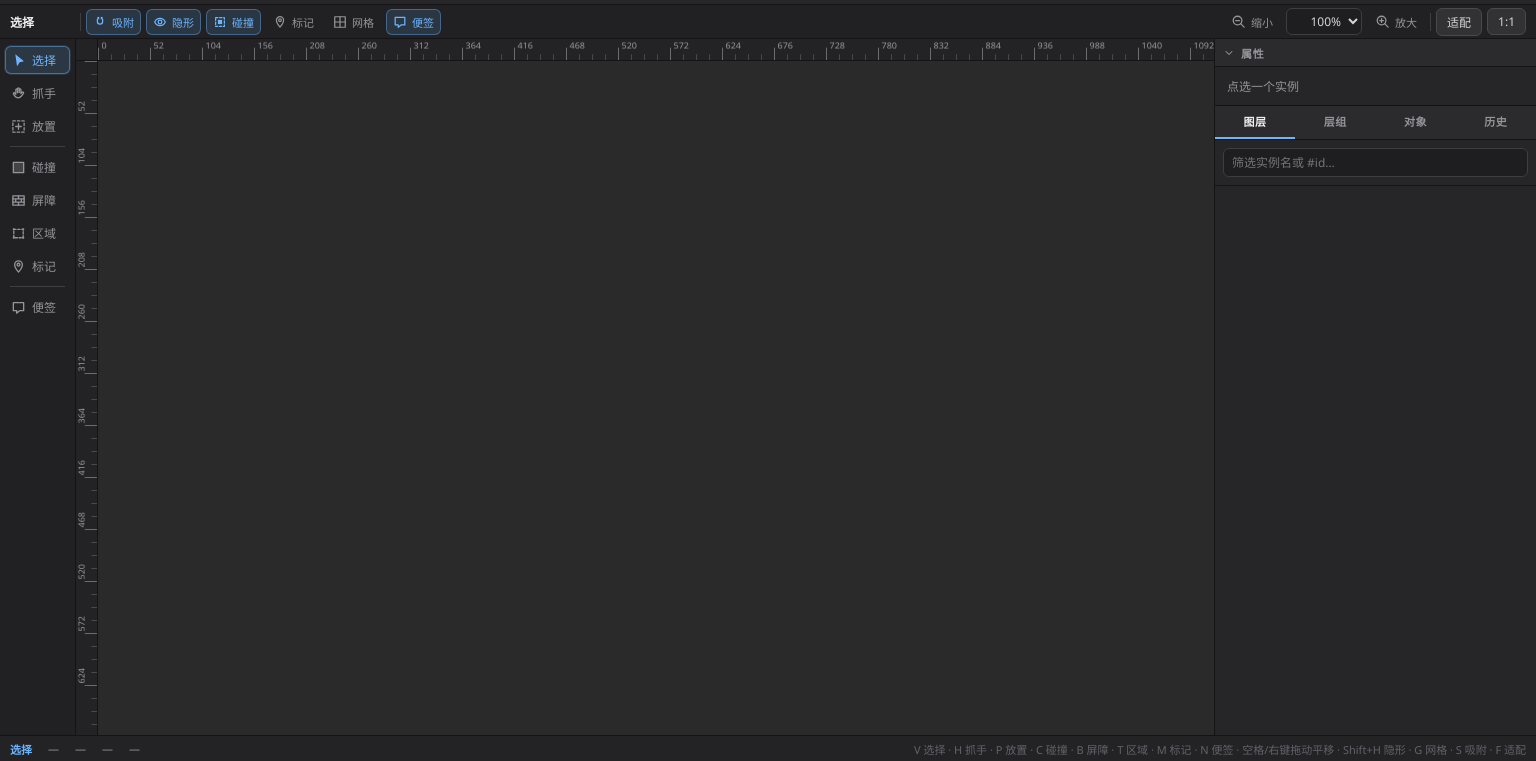
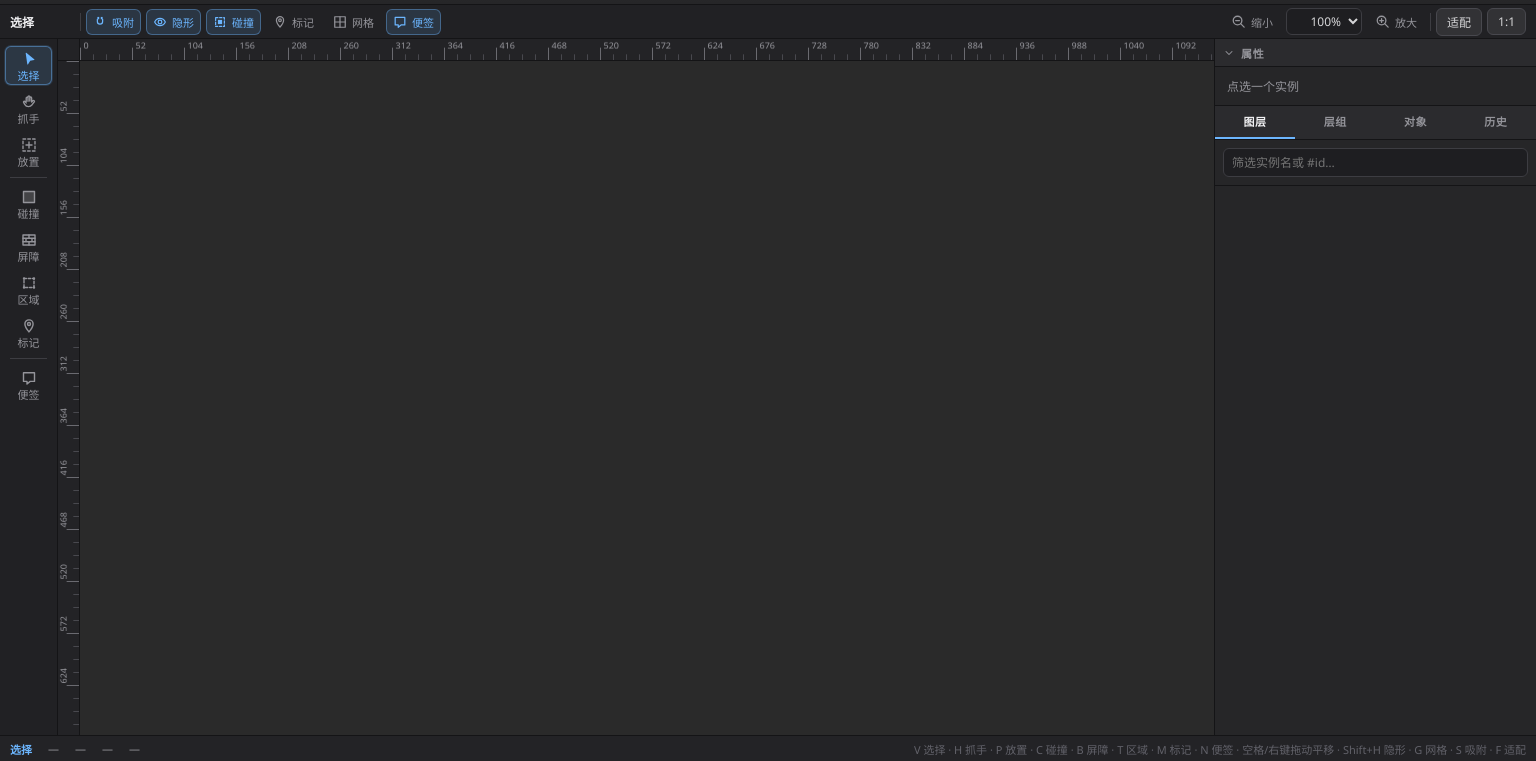
Before and after one commit to altairwei/stoneshard-room-editor, a website built with Vite: page index.html in a window 1536 px wide. Shown: the part 39-800 px from the top of the page. Built offline with nearby package versions, Linux system fonts and the light colour scheme; files whose address does not match are found by name.

Commit message:
feat: toolbox labels under the icons, always on
Replaces the wide-window icon+text rows: the rail is now a fixed 58px
with the two-char label stacked under each icon, so tool names are
visible at any viewport without crowding the canvas.

```diff
--- a/src/style.css
+++ b/src/style.css
@@ -71,7 +71,7 @@ button.primary:hover { background: linear-gradient(#4a97ea, #3380d2); }
 #b-compile svg { width: 13px; height: 13px; display: block; }
 .dirty-dot { color: var(--warn); font-size: 9px; margin-left: 1px; }
 
-/* ---------------- tool options bar ---------------- */
+/* tool options bar sits flush under the app bar */
 #options {
   display: flex; align-items: center; gap: 5px; height: 34px; padding: 0 10px; flex: none;
   background: var(--bg-2); border-bottom: 1px solid var(--line-2);
@@ -113,16 +113,18 @@ button.primary:hover { background: linear-gradient(#4a97ea, #3380d2); }
 /* ---------------- main grid ---------------- */
 main {
   flex: 1; min-height: 0;
-  display: grid; grid-template-columns: 40px minmax(0, 1fr) var(--dock-w);
+  display: grid; grid-template-columns: 58px minmax(0, 1fr) var(--dock-w);
 }
 
-/* ---------------- toolbox ---------------- */
+/* ---------------- toolbox ----------------
+   图标在下、两字标签在上（垂直堆叠），栏宽恒定，任何视口都显示文字。 */
 #toolbox {
   background: var(--bg-2); border-right: 1px solid var(--line-2);
-  display: flex; flex-direction: column; align-items: center; padding: 6px 0; gap: 3px;
+  display: flex; flex-direction: column; align-items: stretch; padding: 6px 4px; gap: 2px;
 }
 #toolbox button {
-  width: 30px; height: 30px; padding: 0; display: grid; place-items: center;
+  width: auto; padding: 5px 0 4px;
+  display: flex; flex-direction: column; align-items: center; gap: 3px;
   background: transparent; border: 1px solid transparent; border-radius: 7px; color: var(--muted);
 }
 #toolbox button:hover { background: var(--hover); color: var(--text); }
@@ -130,22 +132,10 @@ main {
   background: rgba(108, 182, 255, .15); color: var(--accent);
   box-shadow: inset 0 0 0 1px rgba(108, 182, 255, .45);
 }
-#toolbox button svg { width: 17px; height: 17px; display: block; }
+#toolbox button svg { width: 16px; height: 16px; display: block; }
 #toolbox button i { display: inline-flex; }
-#toolbox button .txt { display: none; }
-#toolbox .tsep { width: 18px; height: 1px; background: var(--line); margin: 3px 0; flex: none; }
-/* 视口够宽时左侧工具栏加宽为「图标+文字」整宽行（窄窗口保持 40px 纯图标栏） */
-@media (min-width: 1360px) {
-  main { grid-template-columns: 76px minmax(0, 1fr) var(--dock-w); }
-  #toolbox { align-items: stretch; padding: 6px 4px; }
-  #toolbox button {
-    width: auto; display: flex; align-items: center; justify-content: flex-start;
-    gap: 6px; padding: 0 6px;
-  }
-  #toolbox button svg { width: 15px; height: 15px; flex: none; }
-  #toolbox button .txt { display: block; font-size: 12px; white-space: nowrap; }
-  #toolbox .tsep { width: auto; margin: 2px 6px; }
-}
+#toolbox button .txt { display: block; font-size: 11px; line-height: 1; white-space: nowrap; }
+#toolbox .tsep { width: auto; height: 1px; background: var(--line); margin: 3px 6px; flex: none; }
 
 /* ---------------- canvas area + rulers ---------------- */
 #canvas-area {
```
